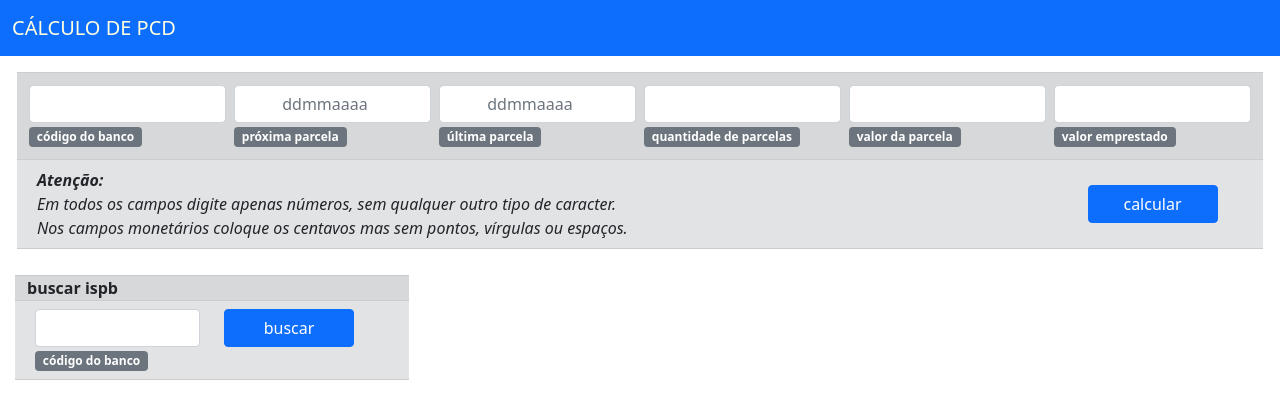
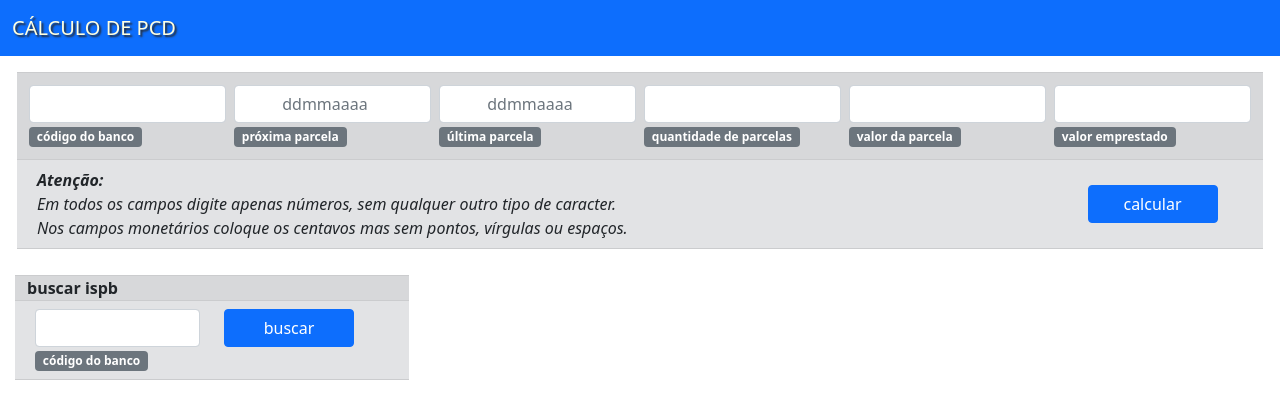
Before and after one commit to rcaliman/pcd, a Flask app: page / in a window 1280 px wide. Shown: the top 420 px of the page. Run offline with Flask 2, Linux system fonts and the light colour scheme.

Commit message:
formatacao do titulo

```diff
--- a/templates/base.html
+++ b/templates/base.html
@@ -61,6 +61,9 @@
         .table-navbar td {
             padding-left: 20px;
         }
+        #titulo{
+            text-shadow: 2px 2px 2px rgb(42, 42, 42);
+        }
         a {
             text-decoration: none;
         }
@@ -95,7 +98,7 @@
 <body>
     <nav class="navbar navbar-expand-lg navbar-primary bg-primary">
         <div class="container-fluid">
-            <a class="navbar-brand" href="/">CÁLCULO DE PCD</a>
+            <a class="navbar-brand" id='titulo' href="/">CÁLCULO DE PCD</a>
         </div>
     </nav>
     {% block conteudo %}
```
